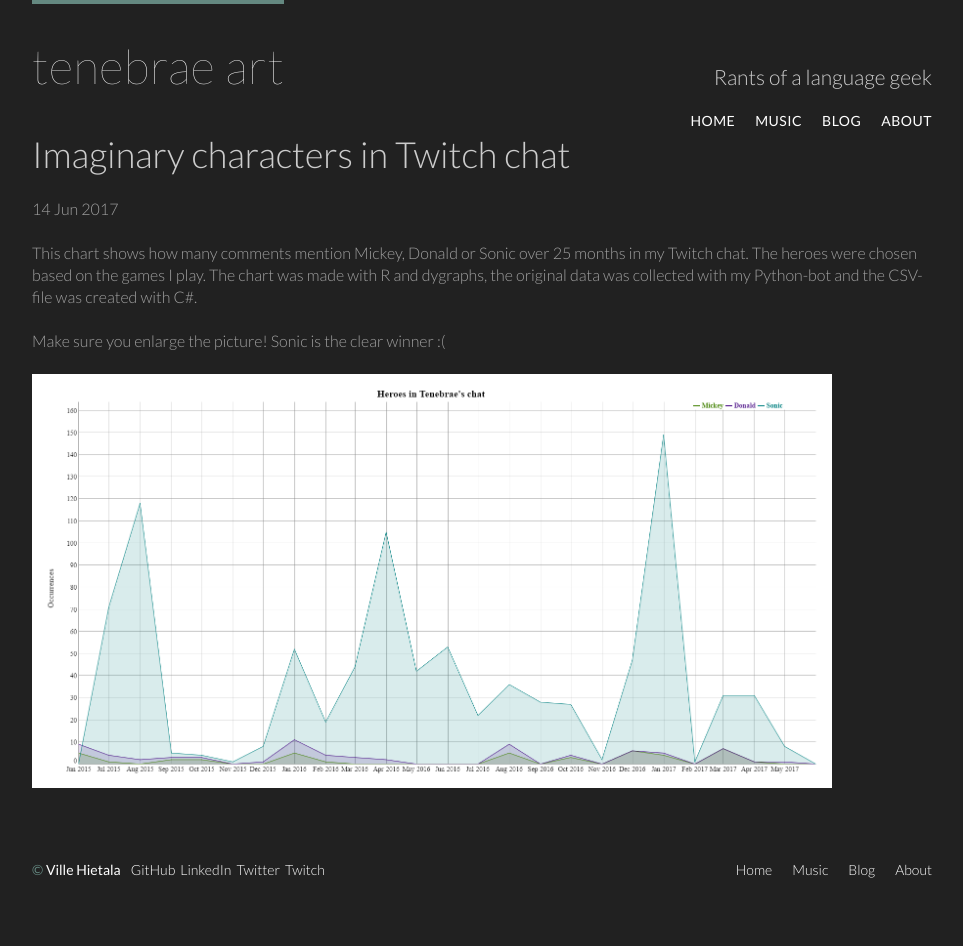
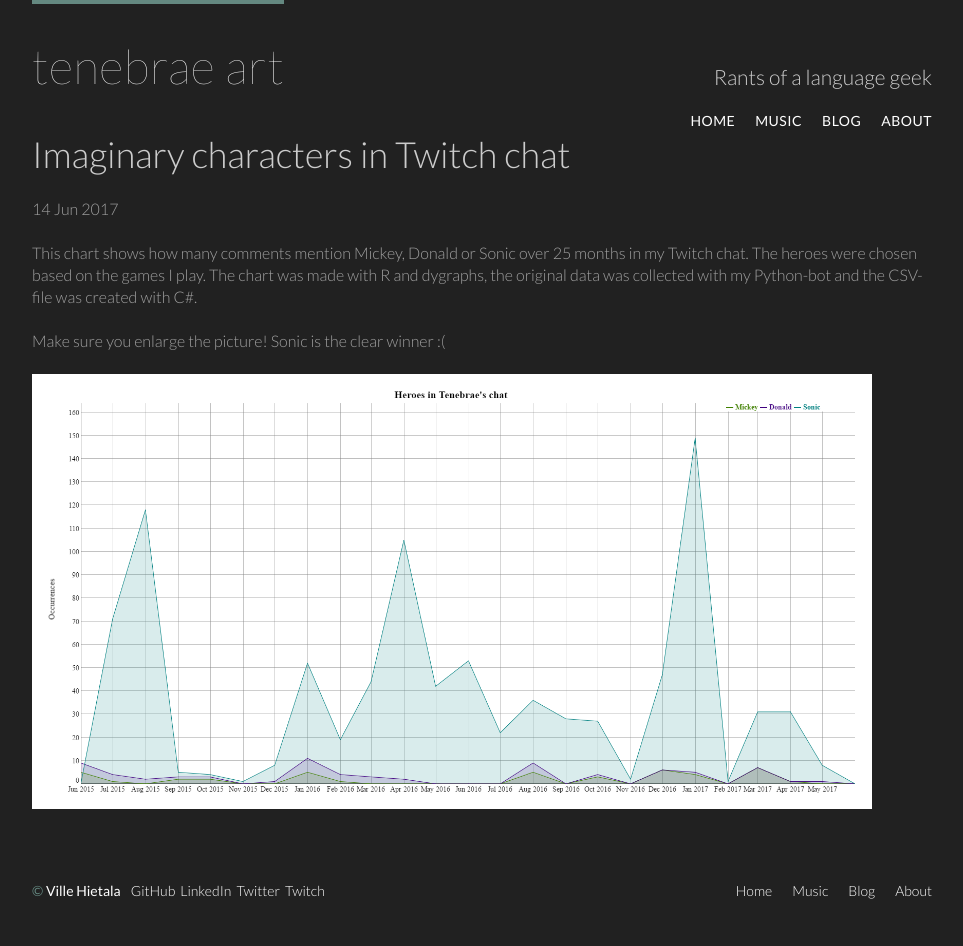
Before and after one commit to tenebrae101/tenebrae101.github.io, a Jekyll site: the page built from _posts/2017-06-14-Imaginary-characters-in-Twitch-chat.md, in a window 1280 px wide. Shown: the whole page, without its empty margins (158-1121 px from the left). Built offline with Jekyll 4.4.1, drawn with Linux system fonts in a browser that asks for light colours; before the commit the page ends 925 px from its top, so only the background shows below that.

Commit message:
Add files via upload

```diff
--- a/assets/stylesheets/main.css
+++ b/assets/stylesheets/main.css
@@ -410,9 +410,10 @@ p a {
 */
 
 .blog-pic {
-  max-width: 800px;
+  max-width: 840px;
 }
 
-.posts li {
+.posts li a,
+.posts li span {
   font-size: 16px;
 }
```
